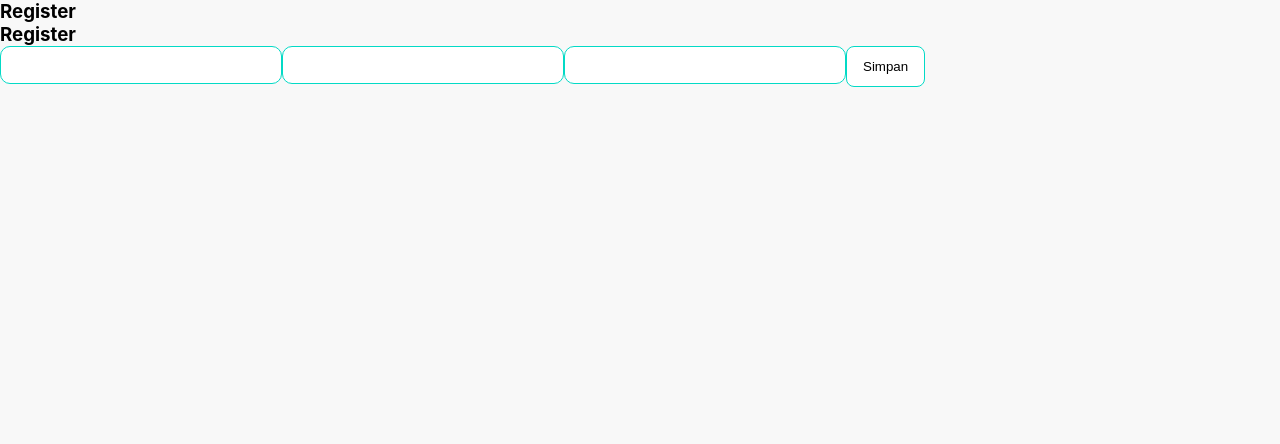
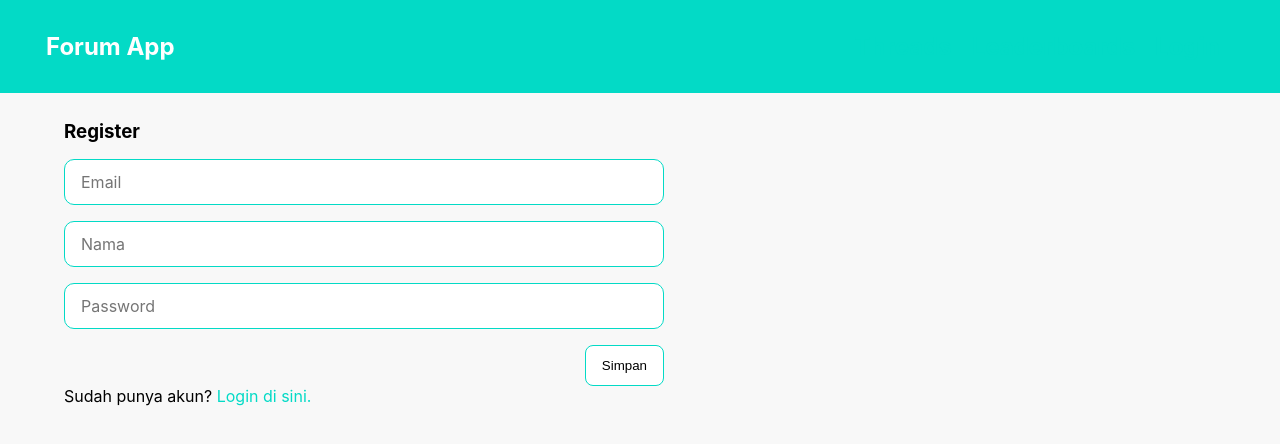
Before and after one commit to yuonoedisetyo/forum-app, a React (Vite) app: page /register in a window 1280 px wide. Shown: the top 444 px of the page. Built offline with nearby package versions, Linux system fonts and the light colour scheme.

Commit message:
memperbaiki upvote, downvote, merapikan halaman login dan register

```diff
--- a/src/components/DownVoteList.jsx
+++ b/src/components/DownVoteList.jsx
@@ -7,10 +7,10 @@ function DownVoteList({ downVotes }) {
     <div style={{ alignContent: 'center' }}>
       {/* <h3>Down Vote By</h3> */}
       <LoadingBar />
-      {downVotes?.map((downVote) => (
+      {/* {downVotes?.map((downVote) => (
         // eslint-disable-next-line jsx-a11y/label-has-associated-control
         <label>{downVote}</label>
-      ))}
+      ))} */}
       <label htmlFor="countDownvotes">{downVotes?.length || 0}</label>
     </div>
   );
--- a/src/components/LoginInput.jsx
+++ b/src/components/LoginInput.jsx
@@ -1,11 +1,11 @@
-import PropTypes from 'prop-types';
-import React from 'react';
-import useInput from '../hooks/useInput';
-import LoadingBar from './common/LoadingBar';
+import PropTypes from "prop-types";
+import React from "react";
+import useInput from "../hooks/useInput";
+import LoadingBar from "./common/LoadingBar";
 
 function LoginInput({ login, loading }) {
-  const [email, onEmailChange] = useInput('');
-  const [password, onPasswordChange] = useInput('');
+  const [email, onEmailChange] = useInput("");
+  const [password, onPasswordChange] = useInput("");
 
   const onSubmitHandler = (event) => {
     // Cegah peramban memuat ulang halaman
@@ -22,12 +22,30 @@ function LoginInput({ login, loading }) {
 
   return (
     <form onSubmit={onSubmitHandler}>
-      <input type="email" name="email" placeholder="Email" value={email} onChange={onEmailChange} />
-      <br/>
-      <input type="password" name="password" placeholder="Password" value={password} onChange={onPasswordChange} />
+      <div style={{ height: 16 }} />
+      <input
+        type="email"
+        name="email"
+        placeholder="Email"
+        value={email}
+        onChange={onEmailChange}
+      />
+      <div style={{ height: 16 }} />
+      <input
+        type="password"
+        name="password"
+        placeholder="Password"
+        value={password}
+        onChange={onPasswordChange}
+      />
+      <div style={{ height: 16 }} />
       <LoadingBar />
-      <br/>
-      <button type="button" disabled={loading}>{loading ? 'Logging in..' : 'Masuk'}</button>
+      <div style={{ textAlign: "right" }}>
+        <button type="submit" disabled={loading}>
+          {loading ? "Logging in.." : "Masuk"}
+        </button>
+      </div>
+      <div style={{ height: 16 }} />
     </form>
   );
 }
--- a/src/components/RegisterInput.jsx
+++ b/src/components/RegisterInput.jsx
@@ -1,12 +1,12 @@
-import PropTypes from 'prop-types';
-import React from 'react';
-import useInput from '../hooks/useInput';
-import LoadingBar from './common/LoadingBar';
+import PropTypes from "prop-types";
+import React from "react";
+import useInput from "../hooks/useInput";
+import LoadingBar from "./common/LoadingBar";
 
 function RegisterInput({ register }) {
-  const [name, onNameChange] = useInput('');
-  const [email, onEmailChange] = useInput('');
-  const [password, onPasswordChange] = useInput('');
+  const [name, onNameChange] = useInput("");
+  const [email, onEmailChange] = useInput("");
+  const [password, onPasswordChange] = useInput("");
 
   const handleSubmit = (event) => {
     // Cegah peramban memuat ulang halaman
@@ -27,17 +27,30 @@ function RegisterInput({ register }) {
 
   return (
     <div style={{}}>
-      <h3>Register</h3>
       <form method="post" onSubmit={handleSubmit}>
-        <input type="text" name="email" value={email} onChange={onEmailChange} />
-        <input type="text" name="name" value={name} onChange={onNameChange} />
-        <input type="text" name="password" value={password} onChange={onPasswordChange} />
+        <input
+          type="text"
+          name="email"
+          placeholder="Email"
+          value={email}
+          onChange={onEmailChange}
+        />
+        <div style={{ height: 16 }} />
+        <input type="text" placeholder="Nama" name="name" value={name} onChange={onNameChange} />
+        <div style={{ height: 16 }} />
+        <input
+          type="text"
+          name="password"
+          placeholder="Password"
+          value={password}
+          onChange={onPasswordChange}
+        />
+        <div style={{ height: 16 }} />
         <LoadingBar />
-        <button type="submit">
-          Simpan
-        </button>
+        <div style={{ textAlign: "right" }}>
+          <button type="submit">Simpan</button>
+        </div>
       </form>
-
     </div>
   );
 }
--- a/src/components/ThreadDetail.jsx
+++ b/src/components/ThreadDetail.jsx
@@ -7,6 +7,8 @@ import UpVoteList from './UpVoteList';
 function ThreadDetail({
   title, body = '', createdAt, owner, category, totalComments, onUpVote, upVotesBy, onDownVote, downVotesBy, onNeutralVote
 }) {
+  console.log("upVotesBy ",upVotesBy)
+  console.log("downVotesBy ",downVotesBy)
   return (
     <>
       <div className="thread-item">
--- a/src/components/UpVoteList.jsx
+++ b/src/components/UpVoteList.jsx
@@ -2,15 +2,15 @@ import PropTypes from 'prop-types';
 import React from 'react';
 import LoadingBar from './common/LoadingBar';
 
-function UpVoteList({ upvotes }) {
+function UpVoteList({ upVotes }) {
   return (
     <div style={{ alignContent: 'center' }}>
       {/* <h3>Up Vote By</h3> */}
       <LoadingBar />
-      {upvotes?.map((upVoteBy) => (
+      {/* {upVotes?.map((upVoteBy) => (
         <label htmlFor="upvoteby">{upVoteBy}</label>
-      ))}
-      <label htmlFor="countUpvotes">{upvotes?.length || 0}</label>
+      ))} */}
+      <label htmlFor="countUpvotes">{upVotes?.length || 0}</label>
     </div>
   );
 }
--- a/src/data/network-data.js
+++ b/src/data/network-data.js
@@ -126,7 +126,7 @@ const threadVoteUp = async (ThreadId) => {
     return { error: true };
   }
 
-  return { error: false, upVotes: responseJson?.data?.upVotesBy };
+  return { error: false, upVotes: responseJson?.data?.vote };
 };
 const commentVoteUp = async ({ ThreadId, CommentId }) => {
   // const requestBody= JSON.stringify({
@@ -234,7 +234,7 @@ const threadDownVote = async (ThreadId) => {
     return { error: true };
   }
 
-  return { error: false, downVotes: responseJson?.data?.downVotesBy };
+  return { error: false, downVotes: responseJson?.data?.vote };
 };
 const threadNeutralVote = async (ThreadId) => {
   // const requestBody= JSON.stringify({
--- a/src/pages/RegisterPage.jsx
+++ b/src/pages/RegisterPage.jsx
@@ -1,8 +1,9 @@
-import React, { useEffect } from 'react';
-import { useDispatch, useSelector } from 'react-redux';
-import { useNavigate } from 'react-router-dom';
-import RegisterInput from '../components/RegisterInput';
-import { asyncRegister } from '../states/account/action';
+import React, { useEffect } from "react";
+import { useDispatch, useSelector } from "react-redux";
+import { Link, useNavigate } from "react-router-dom";
+import RegisterInput from "../components/RegisterInput";
+import { asyncRegister } from "../states/account/action";
+import Header from "../components/common/Header";
 
 function RegisterPage() {
   const account = useSelector((states) => states.account);
@@ -16,16 +17,26 @@ function RegisterPage() {
 
   useEffect(() => {
     if (account?.id) {
-      navigate('/');
+      navigate("/");
     }
   }, [account]);
 
   return (
-    <div style={{}}>
-      <h3>Register</h3>
-      <RegisterInput register={onRegister} />
-
-    </div>
+    <>
+      <Header />
+      <main>
+        <section>
+          <div style={{ maxWidth: 600 }}>
+            <h3>Register</h3>
+            <div style={{ height: 16 }} />
+            <RegisterInput register={onRegister} />
+            <p>
+              Sudah punya akun? <Link to="/login">Login di sini.</Link>
+            </p>
+          </div>
+        </section>
+      </main>
+    </>
   );
 }
 
--- a/src/pages/ThreadDetail.jsx
+++ b/src/pages/ThreadDetail.jsx
@@ -39,7 +39,7 @@ function ThreadDetailPage() {
   };
   const onDownVote = async () => {
     dispatch(asyncThreadDownVote(ThreadId));
-    // dispatch(asyncReceiveThreadDetail(ThreadId));
+    dispatch(asyncReceiveThreadDetail(ThreadId));
   };
   const onNeutralVote = async () => {
     dispatch(asyncThreadNeutralVote(ThreadId));
@@ -58,6 +58,7 @@ function ThreadDetailPage() {
     dispatch(asyncReceiveThreadDetail(ThreadId));
   };
 
+  console.log("threadDetail?.upVotesBy ",threadDetail?.upVotesBy)
   return (
     <>
       <Header />
@@ -67,8 +68,8 @@ function ThreadDetailPage() {
           body={threadDetail?.body}
           onUpVote={onUpVote}
           onDownVote={onDownVote}
-          // upVotesBy={upVotesBy}
-          // downVotesBy={downVotesBy}
+          upVotesBy={threadDetail?.upVotesBy}
+          downVotesBy={threadDetail?.downVotesBy}
           onNeutralVote={onNeutralVote}
           {...threadDetail}
         />
--- a/src/states/threads/action.js
+++ b/src/states/threads/action.js
@@ -179,8 +179,9 @@ function asyncAddComment(formData) {
 function asyncThreadUpVote(ThreadId) {
   return async (dispatch) => {
     dispatch(showLoading());
-    const { vote } = await threadVoteUp(ThreadId);
-    dispatch(receiveThreadUpVoteActionCreator(vote));
+    const { upVotes } = await threadVoteUp(ThreadId);
+    console.log("upVotes ",upVotes)
+    // dispatch(receiveThreadUpVoteActionCreator(upVotes));
     dispatch(hideLoading());
   };
 }
@@ -211,8 +212,8 @@ function asyncCommentNeutralVote({ ThreadId, CommentId }) {
 function asyncThreadDownVote(ThreadId) {
   return async (dispatch) => {
     dispatch(showLoading());
-    const { vote } = await threadDownVote(ThreadId);
-    dispatch(receiveThreadDownVoteActionCreator(vote));
+    const { downVotes } = await threadDownVote(ThreadId);
+    dispatch(receiveThreadDownVoteActionCreator(downVotes));
     dispatch(hideLoading());
   };
 }
--- a/src/states/threads/reducer.js
+++ b/src/states/threads/reducer.js
@@ -24,7 +24,7 @@ function threadsReducer(threads = [], action = {}) {
     return action.payload.threadDetail;
   }
   if (action.type === 'THREAD_UPVOTE') {
-    return action.payload.upVote;
+    return action.payload;
   }
 
   return threads;
--- a/src/styles/style.css
+++ b/src/styles/style.css
@@ -178,6 +178,7 @@ button:focus-visible {
 }
 
 input {
+  width: 100%;
   background-color: white;
   color: var(--background);
   border: 0;
@@ -185,8 +186,8 @@ input {
   font-size: 16px;
   padding-left: 16px;
   padding-right: 16px;
-  padding-top: 8px;
-  padding-bottom: 8px;
+  padding-top: 12px;
+  padding-bottom: 12px;
 
   border-width: 1px;
     border-style: solid;
```
Also changed, not shown: src/pages/LoginPage.jsx (+22 -19 lines).
